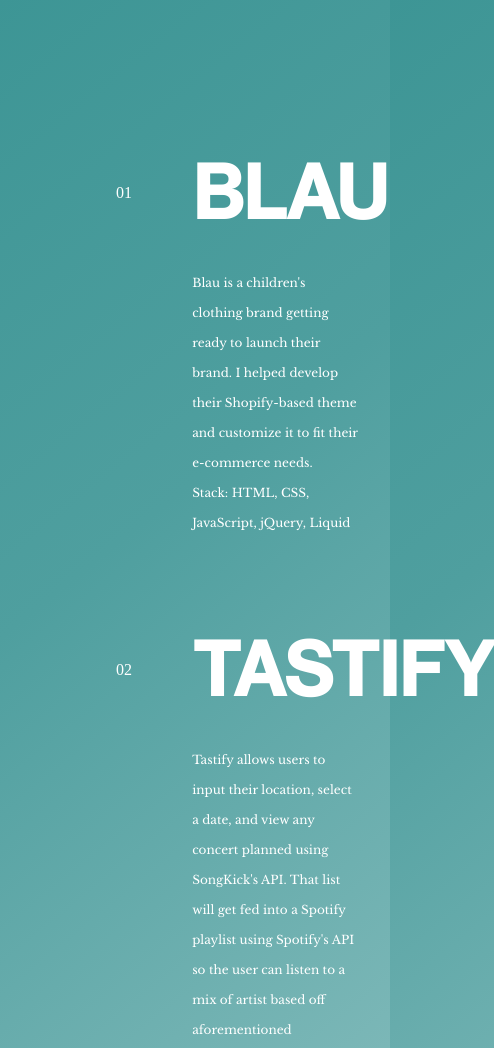
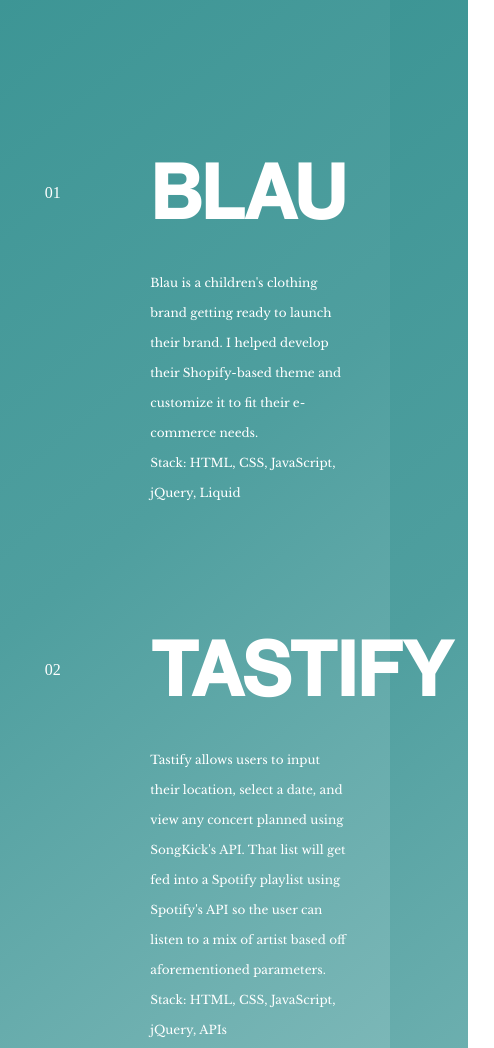
Before and after one commit to robbylewis7/Site, a plain HTML site: page index.html in a window 390 px wide. Shown: the part 1660-2708 px from the top of the page, 494 px wide, since content can reach past the window. Drawn offline with nearby package versions, Linux system fonts and the light colour scheme.

Commit message:
updated files

```diff
--- a/index.html
+++ b/index.html
@@ -2,6 +2,7 @@
 <html>
 <head>
 <title>Home</title>
+<link rel="shortcut icon" type="image/png" href="/code.png"/>
 <link rel="stylesheet" type="text/css" href="main.css">
 <script src="https://ajax.googleapis.com/ajax/libs/jquery/1.8.3/jquery.min.js"></script>
 <script src="http://code.jquery.com/ui/1.9.2/jquery-ui.js"></script>
--- a/main.css
+++ b/main.css
@@ -493,7 +493,7 @@ ul {
         left: 0%;
     }
 
-    .workDiv{
+  #workDiv{
         margin-top: 100px;
         width: 100%;
         left: 0%;
@@ -507,6 +507,7 @@ ul {
     .workDescription p{
         display: inline;
         position: absolute;
+        padding-right: 10%;
     }
 
 }
```
Also changed, not shown: code.png (added).
